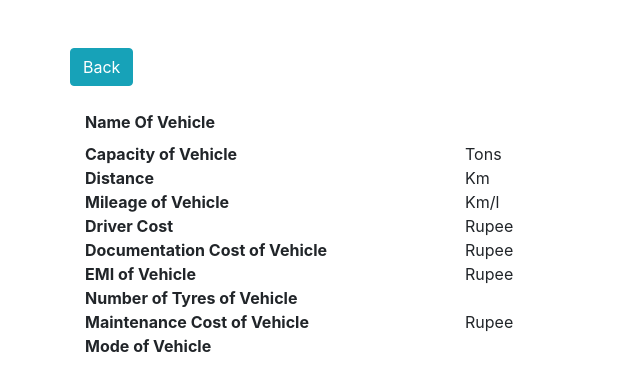
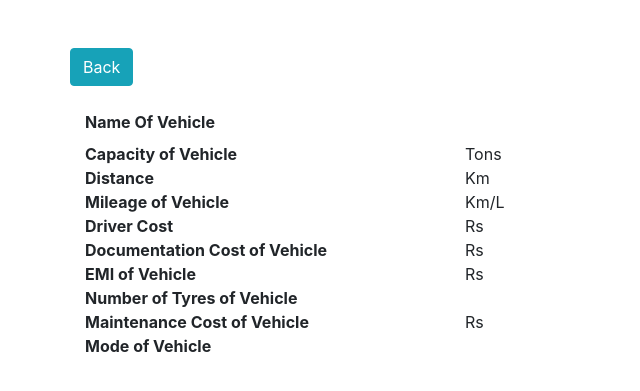
Before and after one commit to ankitmishra88/PU131_Hackminers, a PHP site: page /vehicledetail.php?id=1 in a window 1280 px wide. Shown: the top 391 px of the page, without its empty margins (0-640 px from the left). Run offline with PHP 8.4, Linux system fonts and the light colour scheme; data that the repository does not hold is empty.

Commit message:
Update vehicledetail.php

```diff
--- a/vehiclemanagement/vehicledetail.php
+++ b/vehiclemanagement/vehicledetail.php
@@ -27,12 +27,12 @@
 				echo "<div class='row my-2'><div class='col-4'><b>Name Of Vehicle</b></div><div class='col-6'>".$result['NameOfTruck']."</div></div>";
 				echo "<div class='row' my-2><div class='col-4'><b>Capacity of Vehicle</b></div><div class='col-6'>".$result['Capacity']." Tons</div></div>";
 				echo "<div class='row' my-2><div class='col-4'><b>Distance</b></div><div class='col-6'>".$result['Distance']." Km "."</div></div>";
-				echo "<div class='row' my-2><div class='col-4'><b>Mileage of Vehicle</b></div><div class='col-6'>".$result['Mileage']." Km/l </div></div>";
-				echo "<div class='row' my-2><div class='col-4'><b>Driver Cost</b></div><div class='col-6'>".$result['DriverCost']." Rupee</div></div>";
-				echo "<div class='row' my-2><div class='col-4'><b>Documentation Cost of Vehicle</b></div><div class='col-6'>".$result['DocumentationCost']." Rupee</div></div>";
-				echo "<div class='row' my-2><div class='col-4'><b>EMI of Vehicle</b></div><div class='col-6'>".$result['EMI']." Rupee</div></div>";
+				echo "<div class='row' my-2><div class='col-4'><b>Mileage of Vehicle</b></div><div class='col-6'>".$result['Mileage']." Km/L </div></div>";
+				echo "<div class='row' my-2><div class='col-4'><b>Driver Cost</b></div><div class='col-6'>".$result['DriverCost']." Rs</div></div>";
+				echo "<div class='row' my-2><div class='col-4'><b>Documentation Cost of Vehicle</b></div><div class='col-6'>".$result['DocumentationCost']." Rs</div></div>";
+				echo "<div class='row' my-2><div class='col-4'><b>EMI of Vehicle</b></div><div class='col-6'>".$result['EMI']." Rs</div></div>";
 				echo "<div class='row' my-2><div class='col-4'><b>Number of Tyres of Vehicle</b></div><div class='col-6'>".$result['Tyre']."</div></div>";
-				echo "<div class='row' my-2><div class='col-4'><b>Maintenance Cost of Vehicle</b></div><div class='col-6'>".$result['Maintenance']." Rupee</div></div>";
+				echo "<div class='row' my-2><div class='col-4'><b>Maintenance Cost of Vehicle</b></div><div class='col-6'>".$result['Maintenance']." Rs</div></div>";
 				echo "<div class='row' my-2><div class='col-4'><b>Mode of Vehicle</b></div><div class='col-6'>".$result['VehicleMode']."</div></div>";
 
 
```
